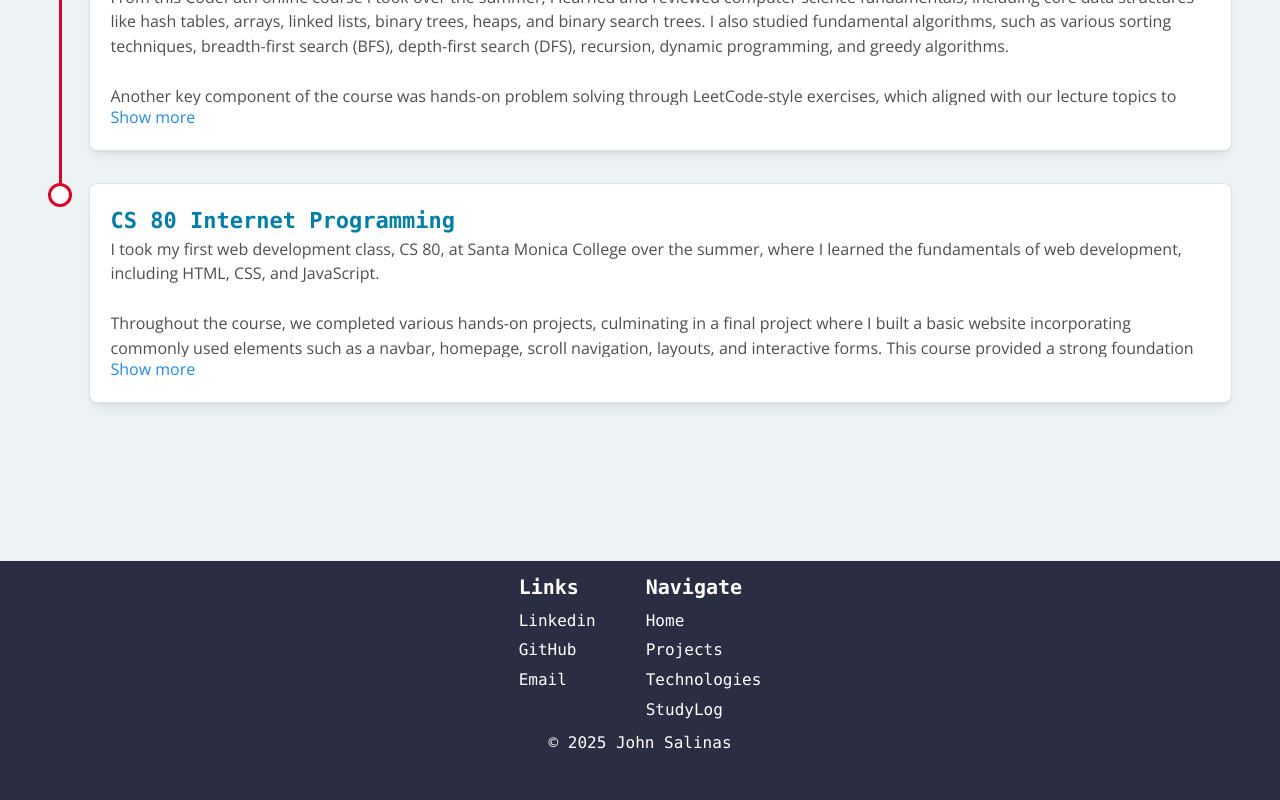
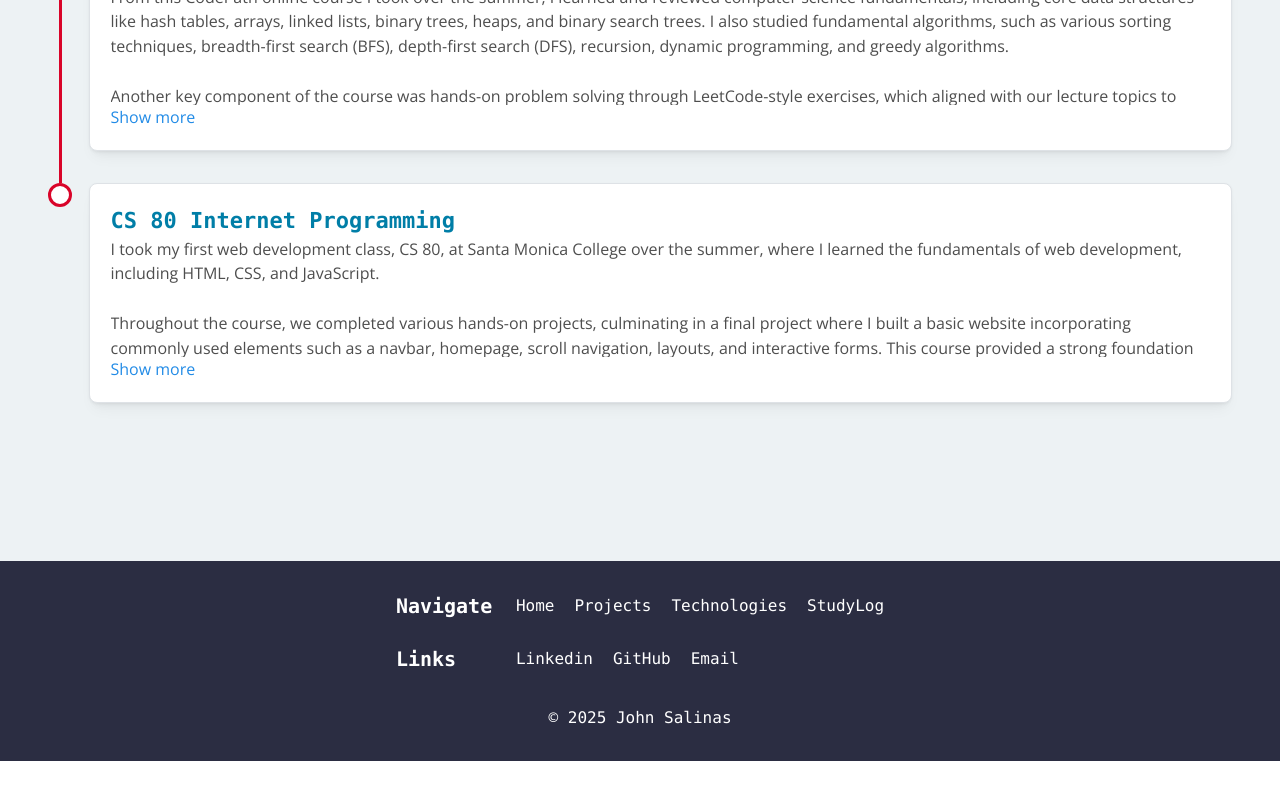
Before and after one commit to JohnSalinas123/Portofolio_JohnS, a React (Vite) app: page / in a window 1280 px wide. Shown: the part 3703-4503 px from the top of the page. After the commit the page ends 4464 px from the top, so only its background shows below. Built offline with nearby package versions, Linux system fonts and the light colour scheme.

Commit message:
updated footer design

```diff
--- a/src/pages/HomePage.css
+++ b/src/pages/HomePage.css
@@ -89,7 +89,7 @@
 		border-left: none;
 		border-top: none;
 		border-bottom: calc(0.2rem * var(--mantine-scale)) solid
-		var(--mantine-color-gray-3);
+			var(--mantine-color-gray-3);
 		border-radius: none !important;
 	}
 
@@ -130,4 +130,21 @@
 		width: 18px !important;
 		height: 18px !important;
 	}
+
+	.footer-category {
+		gap: 7px !important;
+	}
+
+	.footer-heading {
+		width: 70px !important;
+		font-size: 16px !important;
+		font-weight: 700 !important;
+	}
+
+	.footer-button {
+		font-size: 14px !important;
+	}
+
+
+
 }
--- a/src/sections/FooterSection.css
+++ b/src/sections/FooterSection.css
@@ -1,13 +1,25 @@
 .footer-section {
+	display: flex;
+	justify-content: center;
+	align-items: center;
+	flex-direction: column;
+	gap: 30px;
 	font-family: "consolas";
 	color: white !important;
 	background-color: var(--quaternary);
-	height: 30vh;
-	padding: 10px 50px 0  50px;
+	height: 25vh;
+	padding: 20px;
+}
+
+.footer-inner {
+	display: flex;
+	justify-content: center;
+	align-items: flex-start;
+	flex-direction: column;
+	gap: 20px;
 }
 
 .footer-heading {
-	font-size: xx-large !important;
 	font-weight: 700 !important;
 }
 
--- a/src/sections/FooterSection.tsx
+++ b/src/sections/FooterSection.tsx
@@ -1,4 +1,4 @@
-import { Group, Stack, Text, UnstyledButton } from "@mantine/core";
+import { Flex, Group, Text, UnstyledButton } from "@mantine/core";
 import "./FooterSection.css";
 import { Link as ScrollLink } from "react-scroll";
 
@@ -7,10 +7,31 @@ export const FooterSection = () => {
 		<>
 			<div id="footer"></div>
 			<div className="footer-section">
-				<Group gap={50} justify="center">
-						<Stack h={160} justify="flex-start" align="flex-start" gap={5}>
-
-								<Text size="xl" fw={600}>
+				<div className="footer-inner">
+					<Flex className="footer-category" justify="flex-start" align="center" gap={20}>
+						<Text className="footer-heading" w={100} size="xl" fw={600}>
+							Navigate
+						</Text>
+						<ScrollLink to="top" smooth="true" duration={500} offset={-100}>
+							<UnstyledButton className="footer-button">Home</UnstyledButton>
+						</ScrollLink>
+						<ScrollLink to="projects" smooth="true" duration={500} offset={-80}>
+							<UnstyledButton className="footer-button" variant="default">Projects</UnstyledButton>
+						</ScrollLink>
+						<ScrollLink
+							to="technologies"
+							smooth="true"
+							duration={500}
+							offset={-70}
+						>
+							<UnstyledButton className="footer-button" variant="default">Technologies</UnstyledButton>
+						</ScrollLink>
+						<ScrollLink to="studylog" smooth="true" duration={500} offset={-70}>
+							<UnstyledButton className="footer-button" variant="default">StudyLog</UnstyledButton>
+						</ScrollLink>
+					</Flex>
+					<Flex className="footer-category" justify="flex-start" align="center" gap={20}>
+						<Text className="footer-heading" w={100} size="xl" fw={600}>
 							Links
 						</Text>
 
@@ -20,7 +41,7 @@ export const FooterSection = () => {
 							target="_blank"
 							rel="noreferrer"
 						>
-									<Text fw={300}>Linkedin</Text>
+							<Text className="footer-button" fw={300}>Linkedin</Text>
 						</a>
 
 						<a
@@ -29,7 +50,7 @@ export const FooterSection = () => {
 							target="_blank"
 							rel="noreferrer"
 						>
-									<Text fw={300}>GitHub</Text>
+							<Text className="footer-button" fw={300}>GitHub</Text>
 						</a>
 						<a
 							className="footer-link"
@@ -37,64 +58,14 @@ export const FooterSection = () => {
 							target="_blank"
 							rel="noreferrer"
 						>
-									<Text fw={300}>Email</Text>
+							<Text className="footer-button" fw={300}>Email</Text>
 						</a>
+					</Flex>
 
-						</Stack>
-						<Stack h={160} justify="flex-start" align="flex-start" gap={5}>
-							<Text size="xl" fw={600}>
-									Navigate
-							</Text>
-							<ScrollLink
-								to="top"
-								smooth="true"
-								duration={500}
-								offset={-100}
-
-							>
-								<UnstyledButton className="nav-button">Home</UnstyledButton>
-							</ScrollLink>
-							<ScrollLink
-								to="projects"
-								smooth="true"
-								duration={500}
-								offset={-80}
-
-							>
-								<UnstyledButton variant="default" >
-									Projects
-								</UnstyledButton>
-							</ScrollLink>
-							<ScrollLink
-								to="technologies"
-								smooth="true"
-								duration={500}
-								offset={-70}
-
-							>
-								<UnstyledButton variant="default" >
-									Technologies
-								</UnstyledButton>
-							</ScrollLink>
-							<ScrollLink
-								to="studylog"
-								smooth="true"
-								duration={500}
-								offset={-70}
-							>
-								<UnstyledButton variant="default" >
-									StudyLog
-								</UnstyledButton>
-							</ScrollLink>
-						</Stack>
-
+				</div>
+				<Group justify="center">
+						<Text>{"\u00A9"} 2025 John Salinas</Text>
 					</Group>
-
-				<Group justify="center">
-					<Text >{"\u00A9"} 2025 John Salinas</Text>
-
-				</Group>
-
 			</div>
 		</>
 	);
```
Lines whose indentation alone changed are shown as unchanged.
